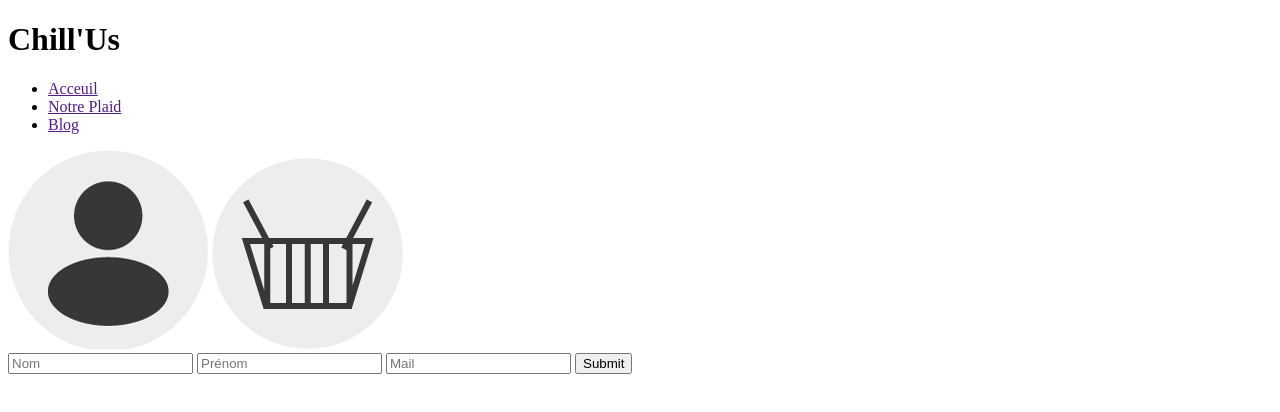
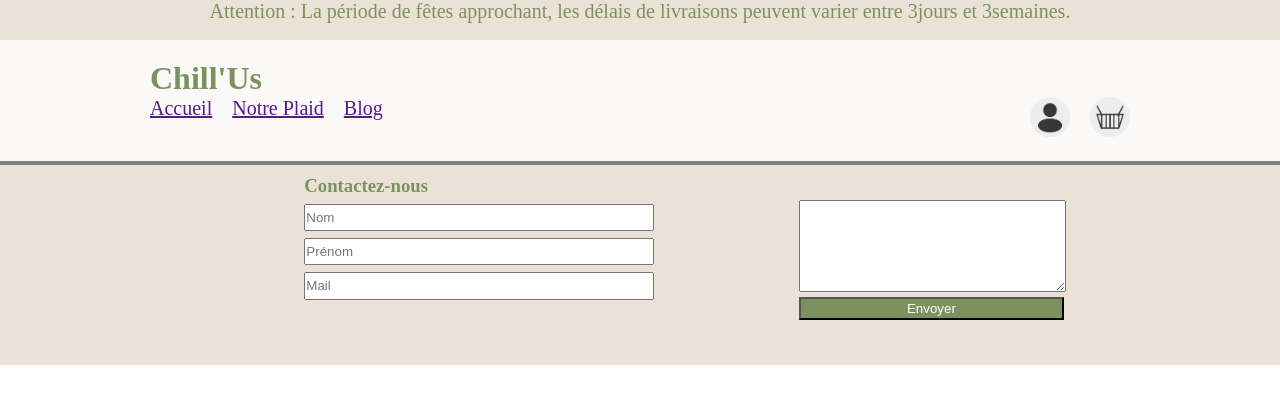
Before and after one commit to Busy223/Eval-htmlcss, a plain HTML site: page index.html in a window 1280 px wide. Drawn offline with Linux system fonts and the light colour scheme.

Commit message:
ajout footer header

```diff
--- a/index.css
+++ b/index.css
@@ -0,0 +1,140 @@
+*{
+    margin: 0;
+    padding: 0;
+}
+.headcontainer{
+    background-color: #fbf9f7;
+}
+header{
+    margin-left: 150px;
+    margin-right: 150px;
+    color: #6d6d6d;
+    display: flex;
+    justify-content: space-between;
+}
+.separation{
+    border-bottom: 4px solid grey ;
+}
+ul{
+    display: flex;
+    flex-direction: row;
+    gap: 20px;
+    font-size: 20px;
+    text-decoration: none;
+}
+#titre{
+    color: #7c925e ;
+    background-color: #fbf9f7;
+    margin-left: 150px;
+    padding-top: 20px;
+}
+#bandeau{
+    background-color: #ebe2d7;
+    color: #7c925e;
+    height: 40px;
+    font-size: 20px;
+    text-align: center;
+}
+.iconehead{
+    display: flex;
+    gap: 20px;
+}
+.iconehead img{
+    width: 40px;
+    padding-bottom: 20px;
+}
+li{
+    display:flex ;
+    list-style-type: none;
+
+}
+
+.footcontainer{
+    height: 200px;
+}
+footer{
+    background-color: #ebe2d7;
+}
+#contact{
+    color: #7c925e;
+}
+form{
+    display: flex ;
+    justify-content: space-evenly;
+    height: 145px;
+    padding: 10px;
+    margin-left: 150px;
+    margin-right: 150px;
+}
+.form{
+    display: flex;
+    flex-direction: column;
+    justify-content: flex-start;
+    width: 350px;
+    gap: 7px;
+}
+input{
+    height: 16%;
+}
+.sendmessage{
+    display: flex;
+    flex-direction: column;
+    justify-content: flex-end;
+    gap: 5px;
+}
+textarea{
+    width: 150%;
+    height: 62%;
+}
+
+#envoyer{
+    color: white;
+    background-color: #7c925e;
+    padding-left: 10%;
+    padding-right: 10%;
+    padding-top: 2px;
+    padding-bottom: 2px;
+    width: 150%;
+}
+
+@media (min-width:330px) and (max-width: 575px){
+
+    header{
+
+        margin-left: 0;
+        margin-right: 0;
+    }
+    form{
+        margin-left: 0px;
+        display: flex;
+        flex-wrap: wrap;
+        flex-direction: row;
+    }
+    a{
+        text-decoration: none;
+    }
+    footer{
+
+
+    }
+    #titre{
+        margin-left: 0;
+    }
+    textarea{
+
+    }
+    .sendmessage{
+        display: flex;
+        flex-direction: column;
+        width: 200px;
+
+
+    }
+    #bandeau{
+        height:20%
+    }
+    #envoyer{
+        width: 110%;
+        height: 20px
+    }
+}
--- a/index.html
+++ b/index.html
@@ -3,38 +3,50 @@
 <head>
     <meta charset="UTF-8">
     <meta name="viewport" content="width=device-width, initial-scale=1.0">
+    <link rel="stylesheet" href="index.css">
     <title>Document</title>
 </head>
 <body>
     <div class="headcontainer">
+        <section id="bandeau"> Attention : La période de fêtes approchant, les délais de livraisons peuvent varier entre 3jours et 3semaines.</section>
+        <h1 id="titre">Chill'Us</h1>
     <header>
-        <h1>Chill'Us</h1>
+        <nav>
         <ul>
-            <li><a href="">Acceuil</a></li>
+            <li><a href="">Accueil</a></li>
             <li><a href="">Notre Plaid</a></li>
             <li><a href="">Blog</a></li>
         </ul>
-
+        </nav>
         <div class="iconehead">
             <a href=""><img src="img/icon_compte.png" alt="icon_compte"></a>
             <a href=""><img src="img/icon_panier.png" alt="icon_panier"></a>
         </div>
     </header>
+    <div class="separation"></div>
     </div>
 
 
 
 
 
-    <div class="footcontainer">
-        <footer>
+
+        <footer class="footcontainer">
             <form action=".....php" method="post">
+
+                <div class="form">
+                <h3 id="contact">Contactez-nous</h3>
                 <input type="text" id="nom" name="nom" placeholder="Nom" minlength="4" maxlength="20" required>
                 <input type="text" id="prenom" name="prenom" placeholder="Prénom" minlength="4" maxlength="20" required>
                 <input type="email" id="mail" name="mail" placeholder="Mail" minlength="8" required>
-                <input type="submit" placeholder="Envoyer">
+                </div>
+
+                <div class="sendmessage">
+                <textarea name="message" id="message" ></textarea>
+                <input id="envoyer" type="submit" value="Envoyer">
+                </div>
+
             </form>
         </footer>
-    </div>
 </body>
 </html>
```
